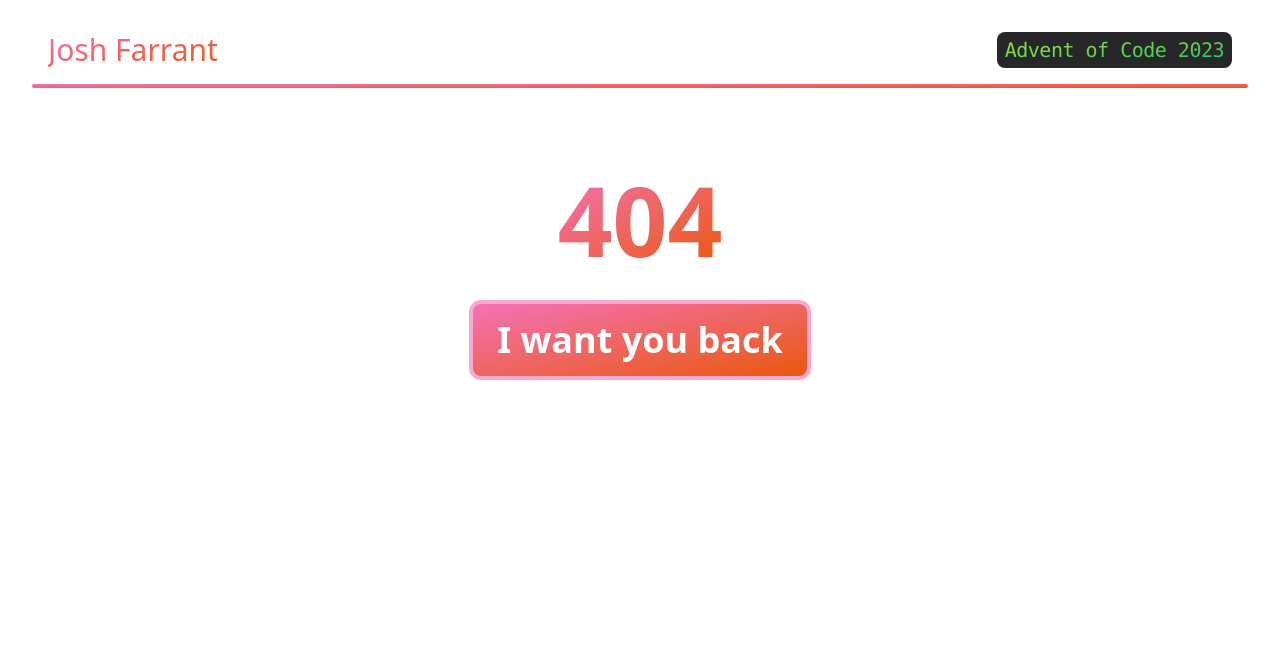
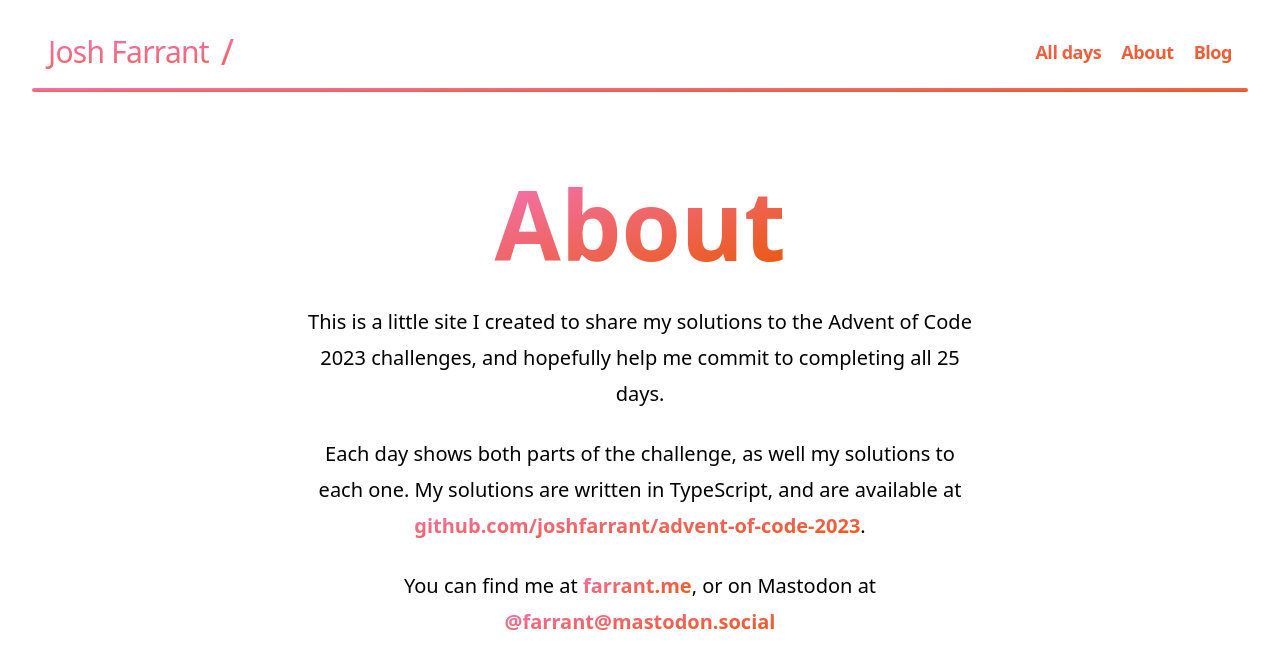
Before and after one commit to joshfarrant/advent-of-code-client, a Next.js app: page /about in a window 1280 px wide. Before the commit this address had no page. Shown: the top 668 px of the page. Built offline with nearby package versions, Linux system fonts and the light colour scheme.

Commit message:
added about page, improved nav

```diff
--- /dev/null
+++ b/src/components/pages/about/about.tsx
@@ -0,0 +1,54 @@
+import { Layout } from '@/components/templates/layout';
+
+export const About = () => {
+  return (
+    <Layout>
+      <div className="flex flex-col justify-center items-center w-full max-w-[42rem] lg:max-w-[99rem]">
+        <h2 className="mt-16 mb-8 text-8xl font-black text-gradient">About</h2>
+        <div className="prose-lg sm:prose-xl prose-zinc max-w-2xl text-center">
+          <p>
+            This is a little site I created to share my solutions to the Advent
+            of Code 2023 challenges, and hopefully help me commit to completing
+            all 25 days.
+          </p>
+
+          <p>
+            Each day shows both parts of the challenge, as well my solutions to
+            each one. My solutions are written in TypeScript, and are available
+            at{' '}
+            <a
+              href="https://github.com/joshfarrant/advent-of-code-2023"
+              target="_blank"
+              rel="noopener noreferrer"
+              className="text-gradient font-semibold"
+            >
+              github.com/joshfarrant/advent-of-code-2023
+            </a>
+            .
+          </p>
+
+          <p>
+            You can find me at{' '}
+            <a
+              href="https://farrant.me/posts"
+              target="_blank"
+              rel="noopener noreferrer"
+              className="text-gradient font-semibold"
+            >
+              farrant.me
+            </a>
+            , or on Mastodon at{' '}
+            <a
+              href="https://mastodon.social/@farrant"
+              target="_blank"
+              rel="noopener noreferrer"
+              className="text-gradient font-semibold"
+            >
+              @farrant@mastodon.social
+            </a>
+          </p>
+        </div>
+      </div>
+    </Layout>
+  );
+};
--- /dev/null
+++ b/src/components/pages/about/index.ts
@@ -0,0 +1 @@
+export * from './about';
--- a/src/components/pages/day/day.tsx
+++ b/src/components/pages/day/day.tsx
@@ -18,16 +18,6 @@ export const Day = ({
 }: Props) => {
   return (
     <Layout>
-      <>
-        <div className="mb-1 sm:mb-2 -ml-2 sm:ml-0 w-full max-w-[42rem] lg:max-w-[99rem] flex justify-start">
-          <Link
-            href="/2023/days"
-            className="flex font-semibold items-center text-primary-800"
-            prefetch
-          >
-            <ChevronLeftIcon className="h-5" /> All days
-          </Link>
-        </div>
       <div className="grid grid-cols-1 h-full lg:gap-6 lg:grid-cols-[minmax(25rem,_42rem)_minmax(25rem,_53rem)] xl:gap-8 2xl:gap-16">
         <div className="max-w-full justify-self-center lg:justify-self-auto pb-4 lg:pb-0 border-b-4 lg:border-0 border-primary-500 border-dotted">
           <h2 className="mb-2 text-2xl sm:text-4xl space-x-2 sm:space-x-4 text-gray-900 tracking-tight">
@@ -81,7 +71,6 @@ export const Day = ({
           </Tab.Group>
         </div>
       </div>
-      </>
     </Layout>
   );
 };
--- a/src/components/templates/layout/layout.tsx
+++ b/src/components/templates/layout/layout.tsx
@@ -5,24 +5,50 @@ export const Layout = ({ children }: Props) => {
   return (
     <div className="py-0 sm:pb-8 px-0 lg:px-8 selection:bg-primary-500 selection:text-white">
       <nav className="z-20 sticky lg:static sm:pt-4 lg:pt-8 top-0 bg-white w-full max-w-[42rem] lg:max-w-[99rem] mx-auto mb-3 sm:mb-5">
-        <h1 className="flex flex-row justify-between items-center pt-2 sm:pt-0 mb-2 sm:mb-4 px-3 lg:px-4">
-          <Link href="/2023/days">
-            <span className="text-xl sm:text-3xl font-medium mr-8 text-gradient">
+        <div className="flex flex-row justify-between items-center pt-2 sm:pt-0 mb-2 sm:mb-4 px-3 lg:px-4 text-gradient">
+          <div className="flex flex-col lg:flex-row items-start lg:items-center sm:text-3xl mr-8 text-xl tracking-tight">
+            <h1>
+              <Link
+                href="/2023/days"
+                className="font-medium hover:bg-secondary-600 bg-clip-text"
+              >
                 Josh Farrant
+              </Link>
+            </h1>
+            <span className="hidden lg:inline-block mx-3 font-thin text-4xl">
+              /
             </span>
-          </Link>
+            <h2>
               <a
                 href="https://https://adventofcode.com/2023"
                 target="_blank"
                 rel="noopener noreferrer"
+                className="text-md sm:text-xl font-light opacity-90 hover:bg-secondary-600 bg-clip-text"
               >
-            <div className="bg-gray-800 p-1 sm:px-2 sm:py-1 rounded-md sm:rounded-lg">
-              <span className="text-md sm:text-xl font-mono tracking-tight text-gradient-green ">
-                Advent of Code 2023
-              </span>
+                Advent of Code <span className="hidden sm:inline">2023</span>
+              </a>
+            </h2>
           </div>
+          <div className="flex flex-row font-semibold text-md sm:text-lg space-x-3 sm:space-x-5 tracking-tight">
+            <Link
+              className="hover:bg-primary-400 bg-clip-text"
+              href="/2023/days"
+            >
+              All days
+            </Link>
+            <Link className="hover:bg-primary-400 bg-clip-text" href="/about">
+              About
+            </Link>
+            <a
+              className="hover:bg-primary-400 bg-clip-text"
+              href="https://farrant.me/posts"
+              target="_blank"
+              rel="noopener noreferrer"
+            >
+              Blog
             </a>
-        </h1>
+          </div>
+        </div>
         <div className="max-w-full max-w-screen h-1 rounded-full bg-gradient-to-br from-primary-400 to-secondary-600"></div>
       </nav>
       <main className="px-2 lg:px-0 max-w-screen max-h-full flex flex-col items-center">
--- /dev/null
+++ b/src/pages/about.tsx
@@ -0,0 +1,5 @@
+import { About } from '@/components/pages/about';
+
+export default function Page() {
+  return <About />;
+}
```
Lines whose indentation alone changed are shown as unchanged.
